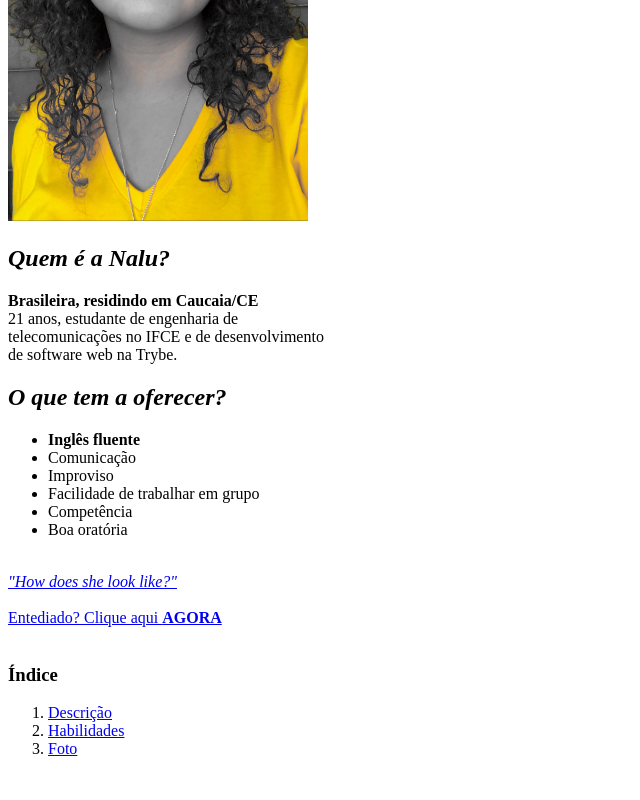
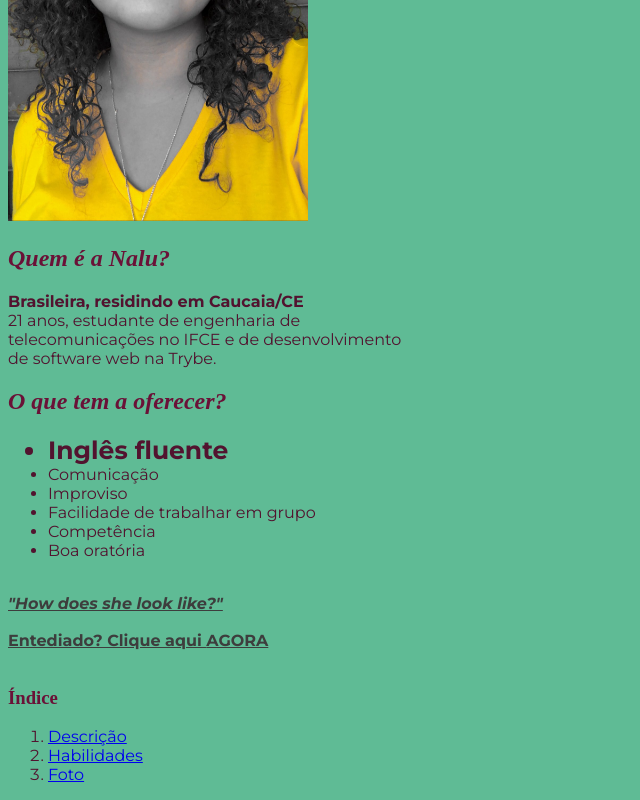
Before and after one commit to nalumelo/portfolio, a plain HTML site: page index.html in a window 1280 px wide. Shown: the part 392-1192 px from the top of the page, without its empty margins (0-640 px from the left). Before the commit the page ends 1166 px from the top, so only its background shows below. Drawn offline with Linux system fonts and the light colour scheme.

Commit message:
adiciona fontes nova

```diff
--- a/index.html
+++ b/index.html
@@ -4,7 +4,41 @@
     <meta charset="UTF-8">
     <meta http-equiv="X-UA-Compatible" content="IE=edge">
     <meta name="viewport" content="width=<device-width>, initial-scale=1.0">
+    <link rel="preconnect" href="https://fonts.gstatic.com">
+    <link href="https://fonts.googleapis.com/css2?family=Montserrat:ital,wght@0,100;0,200;0,300;0,400;0,500;0,600;0,700;0,800;0,900;1,100;1,200;1,300;1,400;1,500;1,600;1,700;1,800;1,900&display=swap" rel="stylesheet">
+    <link rel="preconnect" href="https://fonts.gstatic.com">
+    <link href="https://fonts.googleapis.com/css2?family=Raleway:ital,wght@0,100;0,200;0,300;0,400;0,500;0,600;0,700;0,800;0,900;1,100;1,200;1,300;1,400;1,500;1,600;1,700;1,800;1,900&display=swap" rel="stylesheet">
     <title>Portfólio - Nalu</title>
+    <style>
+        h1{
+            font-family: Raleway, serif;
+            color: #7A0035;
+            font-weight:500;
+        }
+        h2, h3{
+            font-family: Relaway;
+            color: #6A1137;
+        }
+        p{
+            font-family: Montserrat, sans-serif;
+            color: #52132f;
+        }
+        body{
+            background-color: #5fbb95;
+        }
+        ul, ol{
+            font-family: Montserrat;
+            color: #52132f;
+        }
+        #extra_links {
+            font-family: Montserrat;
+            font-weight: bold;
+            color: #3D3D3D;
+        }
+        #english{
+            font-size:25px;
+        }
+    </style>
 </head>
 <body>
     <h1>Portfólio - Ana Luzia Pantoja de Melo</h1>
@@ -23,7 +57,7 @@
     </p>
     <h2 id="habi"><em>O que tem a oferecer?</em></h2>
     <ul>
-        <li><strong>Inglês fluente</strong></li>
+        <li id="english"><strong>Inglês fluente</strong></li>
         <li>Comunicação</li>
         <li>Improviso</li>
         <li>Facilidade de trabalhar em grupo</li>
@@ -31,9 +65,9 @@
         <li>Boa oratória</li>
     </ul>
     <br>
-    <a href="#foto"><em>"How does she look like?"</em></a>
+    <a href="#foto" id="extra_links"><em>"How does she look like?"</em></a>
     <br><br>
-    <a href="https://theuselessweb.com/" target="_blank">Entediado? Clique aqui <strong>AGORA</strong></a>
+    <a href="https://theuselessweb.com/" target="_blank" id="extra_links">Entediado? Clique aqui <strong>AGORA</strong></a>
     <br><br>
     <h3>Índice</h3>
     <ol>
```
